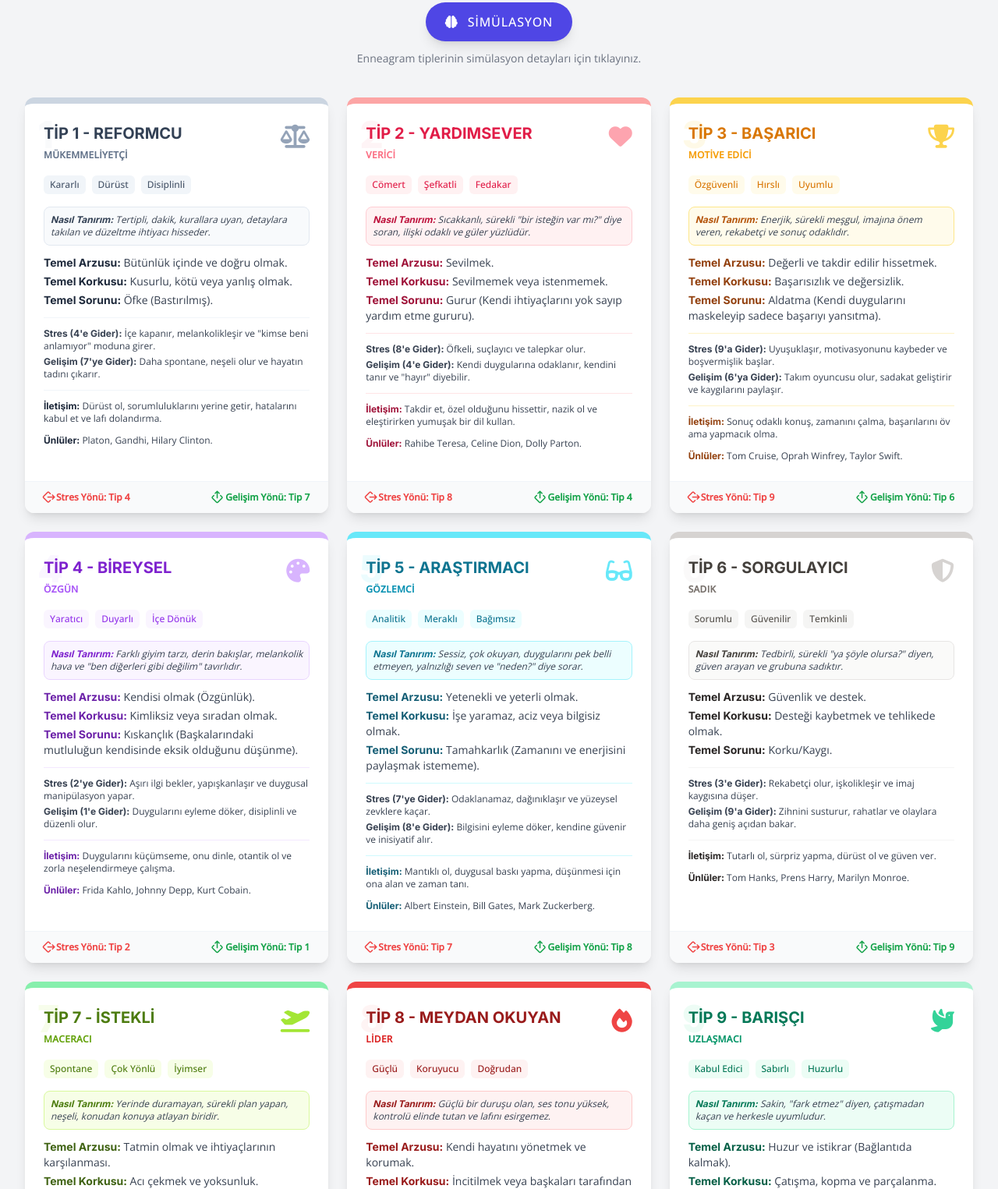
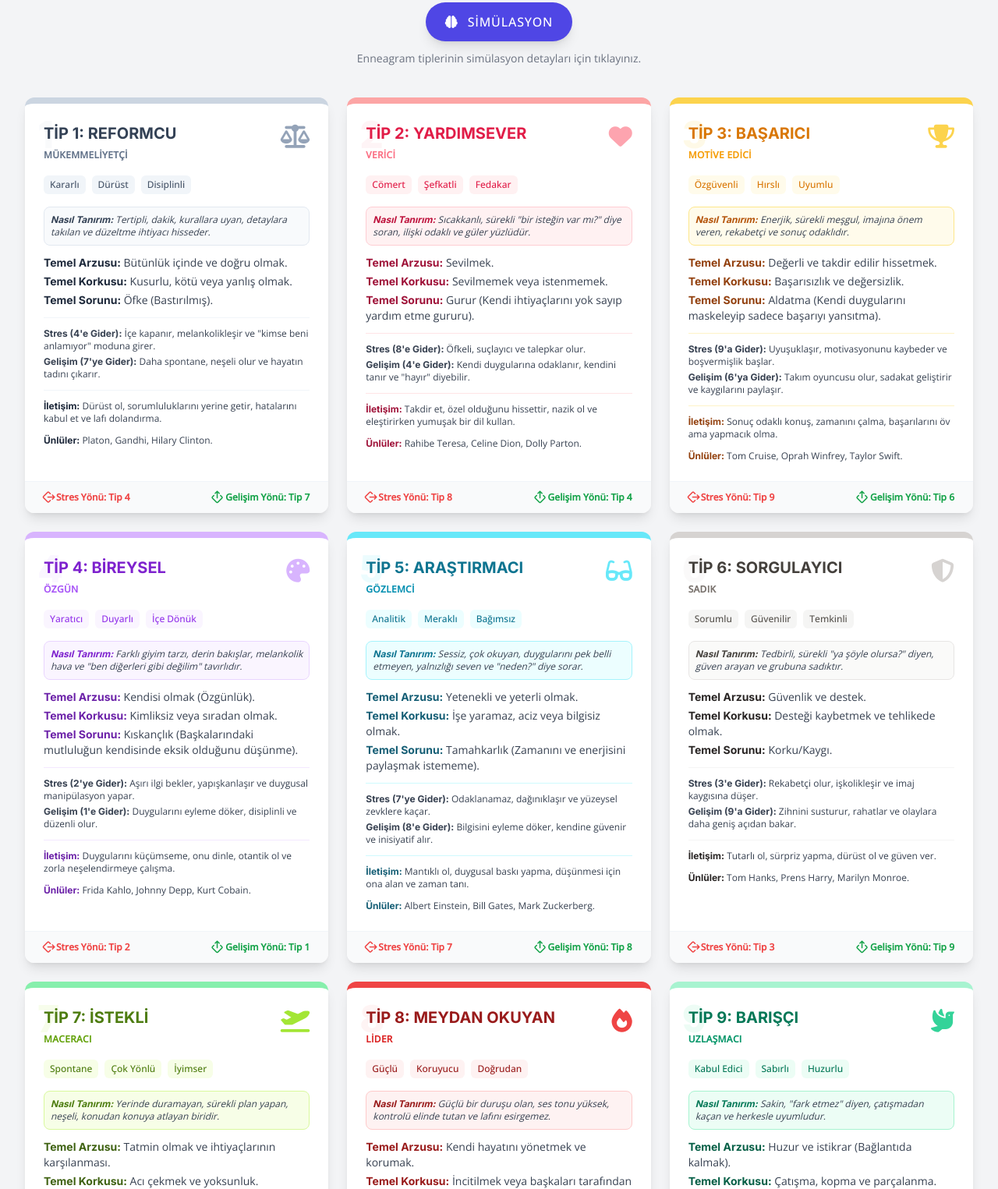
Before and after one commit to therkut/ennegramtipleri, a plain HTML site: page index.html in a window 1280 px wide. Shown: the part 137-1662 px from the top of the page at 78% size. Drawn offline with nearby package versions, Linux system fonts and the light colour scheme.

Commit message:
Update index.html

```diff
--- a/index.html
+++ b/index.html
@@ -73,7 +73,7 @@
                 <div class="flex justify-between items-start mb-4">
                     <div>
                         <span class="text-5xl font-black text-slate-200 absolute opacity-20 -ml-2 -mt-2 type-number">1</span>
-                        <h2 class="text-xl font-bold text-slate-700 relative z-10">TİP 1 - REFORMCU</h2>
+                        <h2 class="text-xl font-bold text-slate-700 relative z-10">TİP 1: REFORMCU</h2>
                         <span class="text-xs font-semibold text-slate-500 uppercase tracking-wide">Mükemmeliyetçi</span>
                     </div>
                     <i class="fa-solid fa-scale-balanced text-3xl text-slate-400"></i>
@@ -123,7 +123,7 @@
                 <div class="flex justify-between items-start mb-4">
                     <div>
                         <span class="text-5xl font-black text-rose-200 absolute opacity-20 -ml-2 -mt-2 type-number">2</span>
-                        <h2 class="text-xl font-bold text-rose-600 relative z-10">TİP 2 - YARDIMSEVER</h2>
+                        <h2 class="text-xl font-bold text-rose-600 relative z-10">TİP 2: YARDIMSEVER</h2>
                         <span class="text-xs font-semibold text-rose-400 uppercase tracking-wide">Verici</span>
                     </div>
                     <i class="fa-solid fa-heart text-3xl text-rose-300"></i>
@@ -172,7 +172,7 @@
                 <div class="flex justify-between items-start mb-4">
                     <div>
                         <span class="text-5xl font-black text-amber-200 absolute opacity-20 -ml-2 -mt-2 type-number">3</span>
-                        <h2 class="text-xl font-bold text-amber-600 relative z-10">TİP 3 - BAŞARICI</h2>
+                        <h2 class="text-xl font-bold text-amber-600 relative z-10">TİP 3: BAŞARICI</h2>
                         <span class="text-xs font-semibold text-amber-500 uppercase tracking-wide">Motive Edici</span>
                     </div>
                     <i class="fa-solid fa-trophy text-3xl text-amber-300"></i>
@@ -221,7 +221,7 @@
                 <div class="flex justify-between items-start mb-4">
                     <div>
                         <span class="text-5xl font-black text-purple-200 absolute opacity-20 -ml-2 -mt-2 type-number">4</span>
-                        <h2 class="text-xl font-bold text-purple-700 relative z-10">TİP 4 - BİREYSEL</h2>
+                        <h2 class="text-xl font-bold text-purple-700 relative z-10">TİP 4: BİREYSEL</h2>
                         <span class="text-xs font-semibold text-purple-500 uppercase tracking-wide">Özgün</span>
                     </div>
                     <i class="fa-solid fa-palette text-3xl text-purple-300"></i>
@@ -270,7 +270,7 @@
                 <div class="flex justify-between items-start mb-4">
                     <div>
                         <span class="text-5xl font-black text-cyan-200 absolute opacity-20 -ml-2 -mt-2 type-number">5</span>
-                        <h2 class="text-xl font-bold text-cyan-700 relative z-10">TİP 5 - ARAŞTIRMACI</h2>
+                        <h2 class="text-xl font-bold text-cyan-700 relative z-10">TİP 5: ARAŞTIRMACI</h2>
                         <span class="text-xs font-semibold text-cyan-600 uppercase tracking-wide">Gözlemci</span>
                     </div>
                     <i class="fa-solid fa-glasses text-3xl text-cyan-300"></i>
@@ -319,7 +319,7 @@
                 <div class="flex justify-between items-start mb-4">
                     <div>
                         <span class="text-5xl font-black text-stone-200 absolute opacity-20 -ml-2 -mt-2 type-number">6</span>
-                        <h2 class="text-xl font-bold text-stone-700 relative z-10">TİP 6 - SORGULAYICI</h2>
+                        <h2 class="text-xl font-bold text-stone-700 relative z-10">TİP 6: SORGULAYICI</h2>
                         <span class="text-xs font-semibold text-stone-500 uppercase tracking-wide">Sadık</span>
                     </div>
                     <i class="fa-solid fa-shield-halved text-3xl text-stone-300"></i>
@@ -368,7 +368,7 @@
                 <div class="flex justify-between items-start mb-4">
                     <div>
                         <span class="text-5xl font-black text-lime-200 absolute opacity-20 -ml-2 -mt-2 type-number">7</span>
-                        <h2 class="text-xl font-bold text-lime-700 relative z-10">TİP 7 - İSTEKLİ</h2>
+                        <h2 class="text-xl font-bold text-lime-700 relative z-10">TİP 7: İSTEKLİ</h2>
                         <span class="text-xs font-semibold text-lime-600 uppercase tracking-wide">Maceracı</span>
                     </div>
                     <i class="fa-solid fa-plane-departure text-3xl text-lime-400"></i>
@@ -417,7 +417,7 @@
                 <div class="flex justify-between items-start mb-4">
                     <div>
                         <span class="text-5xl font-black text-red-200 absolute opacity-20 -ml-2 -mt-2 type-number">8</span>
-                        <h2 class="text-xl font-bold text-red-800 relative z-10">TİP 8 - MEYDAN OKUYAN</h2>
+                        <h2 class="text-xl font-bold text-red-800 relative z-10">TİP 8: MEYDAN OKUYAN</h2>
                         <span class="text-xs font-semibold text-red-600 uppercase tracking-wide">Lider</span>
                     </div>
                     <i class="fa-solid fa-fire text-3xl text-red-500"></i>
@@ -466,7 +466,7 @@
                 <div class="flex justify-between items-start mb-4">
                     <div>
                         <span class="text-5xl font-black text-emerald-200 absolute opacity-20 -ml-2 -mt-2 type-number">9</span>
-                        <h2 class="text-xl font-bold text-emerald-700 relative z-10">TİP 9 - BARIŞÇI</h2>
+                        <h2 class="text-xl font-bold text-emerald-700 relative z-10">TİP 9: BARIŞÇI</h2>
                         <span class="text-xs font-semibold text-emerald-600 uppercase tracking-wide">Uzlaşmacı</span>
                     </div>
                     <i class="fa-solid fa-dove text-3xl text-emerald-400"></i>
```
